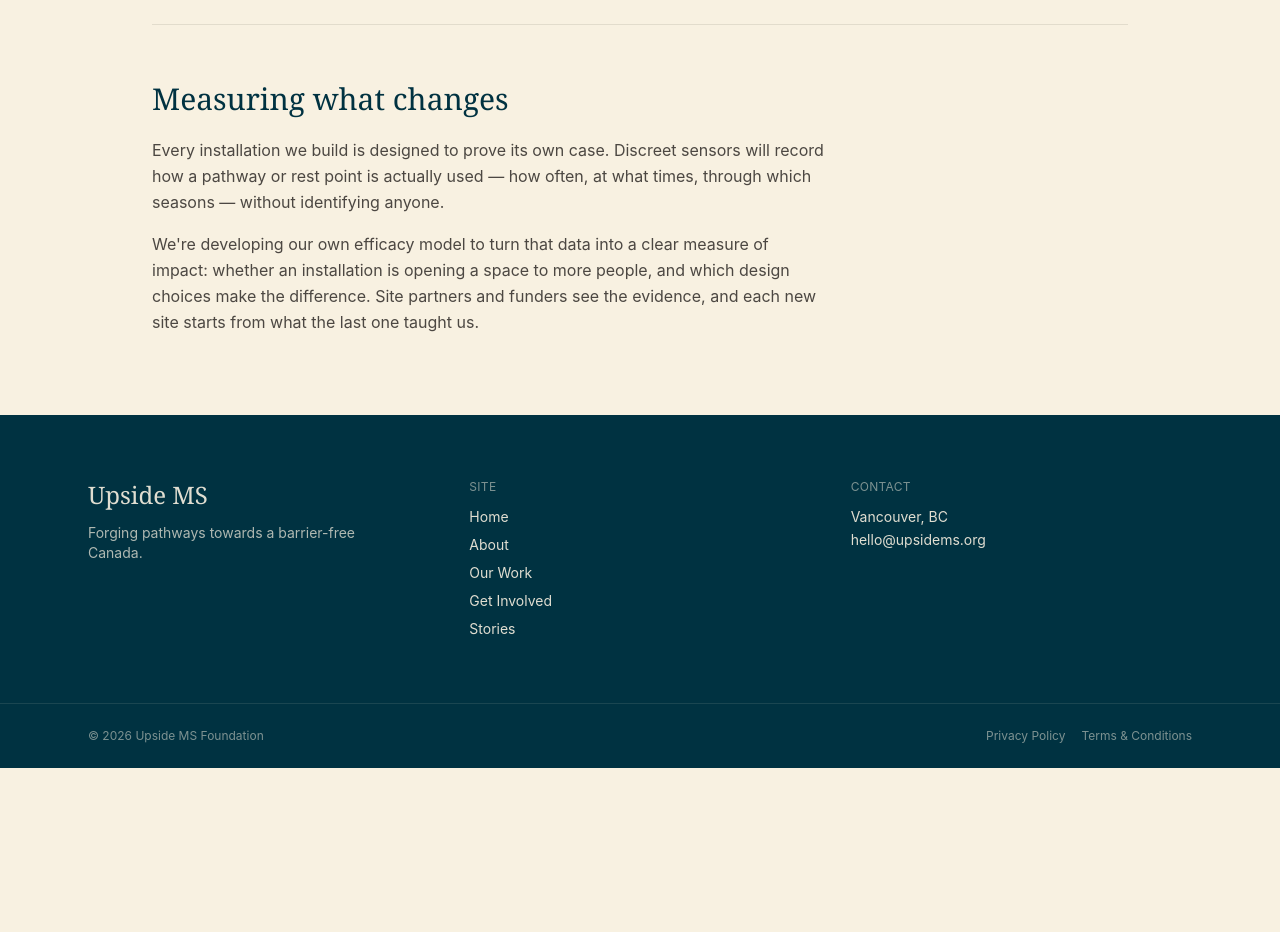
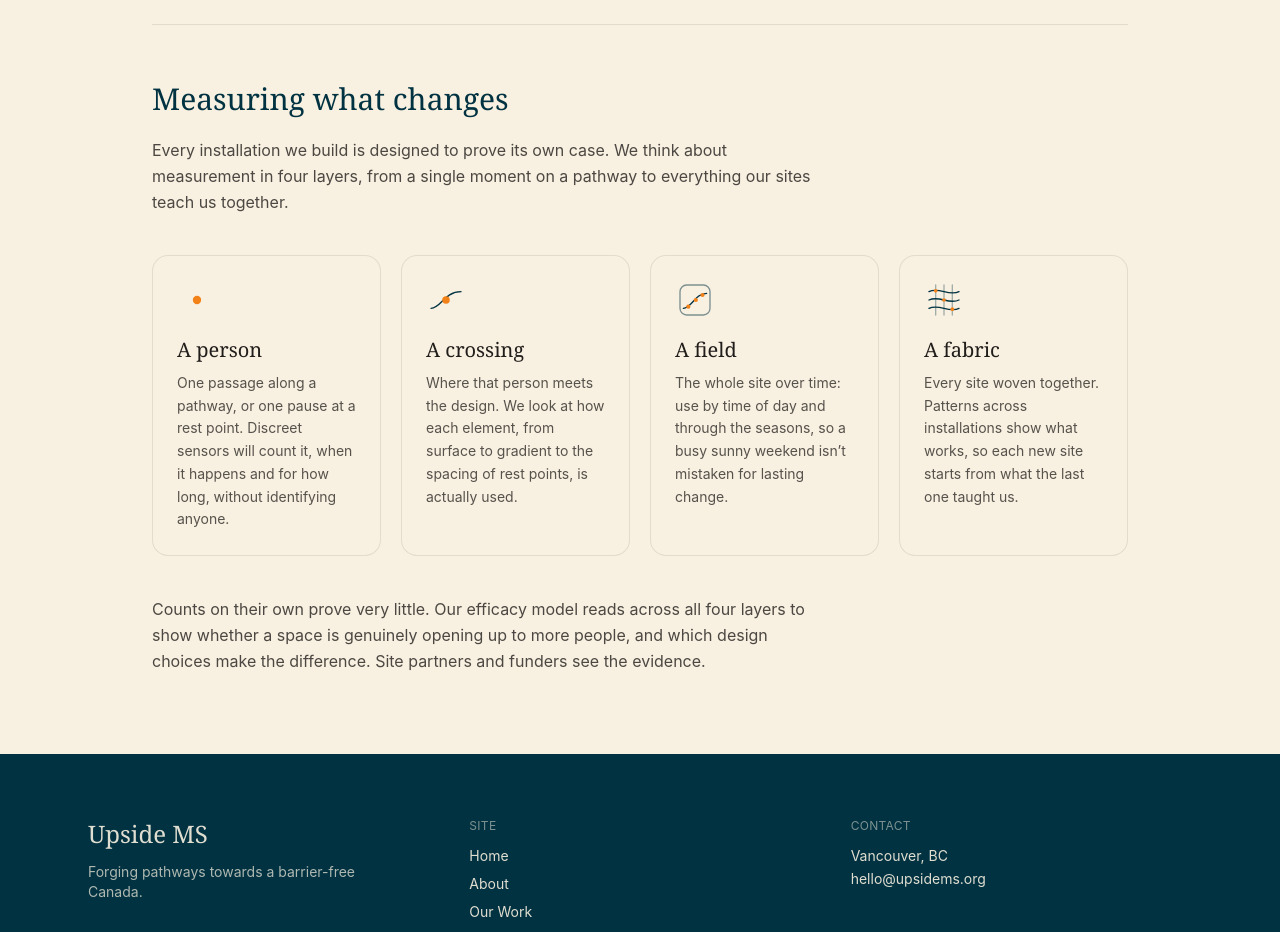
Before and after one commit to keefpetes/upsidems, a Next.js app: page /our-work in a window 1280 px wide. Shown: the part 1340-2272 px from the top of the page. Before the commit the page ends 2108 px from the top, so only its background shows below. Built offline with nearby package versions, Linux system fonts and the light colour scheme.

Commit message:
Our Work: four-layer measuring section (person, crossing, field, fabric)
Co-Authored-By: Claude Opus 5.5 <noreply@anthropic.com>

```diff
--- a/src/app/our-work/page.tsx
+++ b/src/app/our-work/page.tsx
@@ -12,6 +12,58 @@ export const metadata = pageMetadata({
   path: "/our-work",
 });
 
+
+const measureLayers = [
+  {
+    title: "A person",
+    body: "One passage along a pathway, or one pause at a rest point. Discreet sensors will count it, when it happens and for how long, without identifying anyone.",
+  },
+  {
+    title: "A crossing",
+    body: "Where that person meets the design. We look at how each element, from surface to gradient to the spacing of rest points, is actually used.",
+  },
+  {
+    title: "A field",
+    body: "The whole site over time: use by time of day and through the seasons, so a busy sunny weekend isn’t mistaken for lasting change.",
+  },
+  {
+    title: "A fabric",
+    body: "Every site woven together. Patterns across installations show what works, so each new site starts from what the last one taught us.",
+  },
+];
+
+/** Small mark that grows with each layer: a dot, a path, an area, a mesh. */
+function LayerMark({ step }: { step: number }) {
+  return (
+    <svg viewBox="0 0 48 48" className="h-10 w-10 text-forest" fill="none" stroke="currentColor" strokeWidth="1.6" aria-hidden="true">
+      {step === 0 && <circle cx="24" cy="24" r="5" fill="#F28218" stroke="none" />}
+      {step === 1 && (
+        <>
+          <path d="M6 34 C 18 34, 22 14, 42 14" strokeLinecap="round" />
+          <circle cx="24" cy="24" r="4.5" fill="#F28218" stroke="none" />
+        </>
+      )}
+      {step === 2 && (
+        <>
+          <rect x="6" y="6" width="36" height="36" rx="8" strokeOpacity="0.5" />
+          <path d="M10 34 C 20 34, 24 16, 38 16" strokeLinecap="round" />
+          <circle cx="16" cy="32" r="2.5" fill="#F28218" stroke="none" />
+          <circle cx="25" cy="24" r="2.5" fill="#F28218" stroke="none" />
+          <circle cx="33" cy="18" r="2.5" fill="#F28218" stroke="none" />
+        </>
+      )}
+      {step === 3 && (
+        <>
+          <path d="M6 14 C 18 8, 30 20, 42 14 M6 24 C 18 18, 30 30, 42 24 M6 34 C 18 28, 30 40, 42 34" strokeLinecap="round" />
+          <path d="M14 6 V42 M24 6 V42 M34 6 V42" strokeOpacity="0.35" strokeLinecap="round" />
+          <circle cx="14" cy="13" r="2.2" fill="#F28218" stroke="none" />
+          <circle cx="24" cy="24" r="2.2" fill="#F28218" stroke="none" />
+          <circle cx="34" cy="35" r="2.2" fill="#F28218" stroke="none" />
+        </>
+      )}
+    </svg>
+  );
+}
 
 export default function OurWork() {
   return (
@@ -81,18 +133,35 @@ export default function OurWork() {
             <h2 className="font-display text-3xl text-forest mb-5">
               Measuring what changes
             </h2>
-            <p className="text-ink/80 leading-relaxed mb-4">
+            <p className="text-ink/80 leading-relaxed">
               Every installation we build is designed to prove its own case.
-              Discreet sensors will record how a pathway or rest point is
-              actually used — how often, at what times, through which seasons —
-              without identifying anyone.
+              We think about measurement in four layers, from a single moment
+              on a pathway to everything our sites teach us together.
             </p>
+          </div>
+          <ol className="mt-10 grid sm:grid-cols-2 lg:grid-cols-4 gap-5">
+            {measureLayers.map((layer, i) => (
+              <li
+                key={layer.title}
+                data-scroll-reveal
+                className="rounded-2xl border border-ink/10 bg-cream/60 p-6"
+              >
+                <LayerMark step={i} />
+                <h3 className="font-display text-xl text-ink mt-4 mb-2">
+                  {layer.title}
+                </h3>
+                <p className="text-sm text-ink/75 leading-relaxed">
+                  {layer.body}
+                </p>
+              </li>
+            ))}
+          </ol>
+          <div data-scroll-reveal className="max-w-2xl mt-10">
             <p className="text-ink/80 leading-relaxed">
-              We&apos;re developing our own efficacy model to turn that data
-              into a clear measure of impact: whether an installation is
-              opening a space to more people, and which design choices make the
-              difference. Site partners and funders see the evidence, and each
-              new site starts from what the last one taught us.
+              Counts on their own prove very little. Our efficacy model reads
+              across all four layers to show whether a space is genuinely
+              opening up to more people, and which design choices make the
+              difference. Site partners and funders see the evidence.
             </p>
           </div>
         </ScrollReveal>
```
